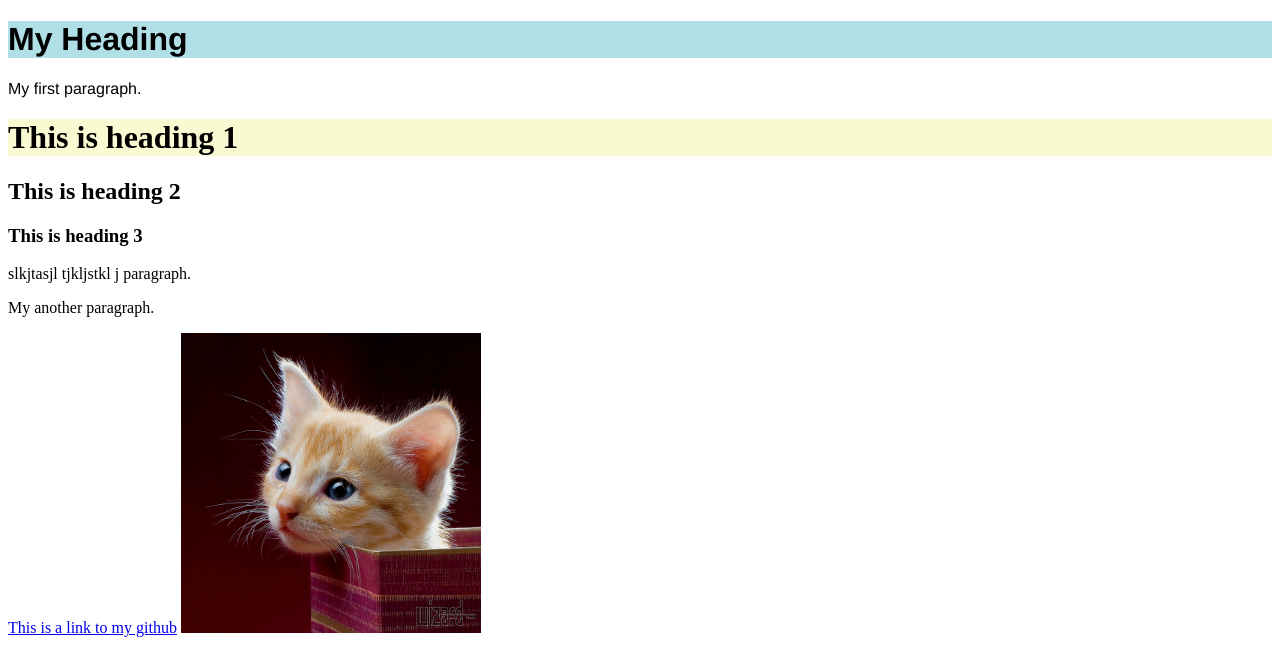
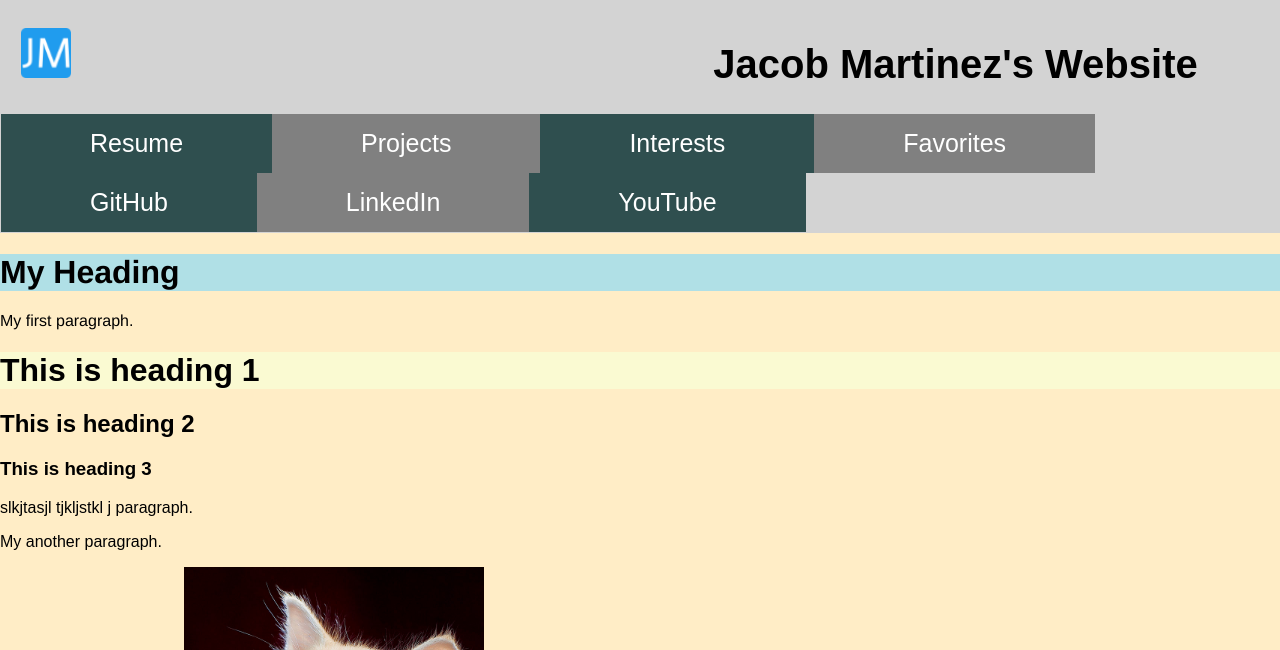
Before and after one commit to Jacobmar2/Personal-Website, a plain HTML site: page index.html in a window 1280 px wide. Shown: the top 650 px of the page. Drawn offline with Linux system fonts and the light colour scheme.

Commit message:
Finished Header

```diff
--- a/index.html
+++ b/index.html
@@ -1,9 +1,83 @@
 <!DOCTYPE html>
 <html lang = "en">
 <head>
-<title>My brand new website</title>
+    <title>Jacob Martinez's Personal Website</title>
+    <link rel="icon" href="images/Myfavicon.ico" type="image/x-icon">
 </head>
+
+<style>
+    body {
+      font-family: Arial;
+      background: #ffedc6;
+      margin: 0;
+    }
+
+    .header {
+      padding: 1px;
+      text-align: left;
+      background: lightgrey;
+      color: black;
+      font-size: 20px;
+    }
+
+    .homeButton{
+        background-color: rgba(0, 0, 255, 0);
+        border: none;
+        color: white;
+        padding: 0px 20px;
+        text-align: center;
+        text-decoration: none;
+        display: inline-block;
+        font-size: 25px;
+        align-self: left;
+    }
+
+    .headerButton{
+        background-color: darkslategrey;
+        border: none;
+        color: white;
+        padding: 15px 89px;
+        text-align: center;
+        text-decoration: none;
+        display: inline-block;
+        font-size: 25px;
+    }
+
+    .headerButton2{
+        background-color: grey;
+        border: none;
+        color: white;
+        padding: 15px 89px;
+        text-align: center;
+        text-decoration: none;
+        display: inline-block;
+        font-size: 25px;
+    }
+
+    /* Page Content */
+    .content {padding:20px;}
+</style>
+
 <body>
+<div class="header">
+
+
+    <h1>
+        <a href="file:///C:/Users/J0422/Desktop/Personal-Website/index.html" class="homeButton">
+        <img src="images/Myfavicon.ico" alt="error no favicon" width="50" height="50"></a>
+        &emsp;&emsp;&emsp;&emsp;&emsp;&emsp;&emsp;&emsp;&emsp;&emsp;&emsp;&emsp;&emsp;&emsp;&emsp;
+        Jacob Martinez's Website
+    </h1>
+
+    <a href="#" class="headerButton">Resume</button>
+    <a href="file:///C:/Users/J0422/Desktop/Personal-Website/Projects.html" class="headerButton2">Projects</button>
+    <a href="#" class="headerButton">Interests</button>
+    <a href="#" class="headerButton2">Favorites</button>
+    <a href="https://github.com/Jacobmar2" class="headerButton">GitHub</button>
+    <a href="https://www.linkedin.com/in/jacob-martinez0422/" class="headerButton2">LinkedIn</button>
+    <a href="https://www.youtube.com/channel/UCvzLPRROpLc23BEKrwaTtMw" class="headerButton">YouTube</button>
+    </a>
+</div>
 
 <h1 title="Welcome to my brand new website"
     style="background-color:powderblue;font-family:Helvetica;">My Heading</h1>
```
Also changed, not shown: Projects.html (added, +83 -0 lines), images/Myfavicon.ico (added).
